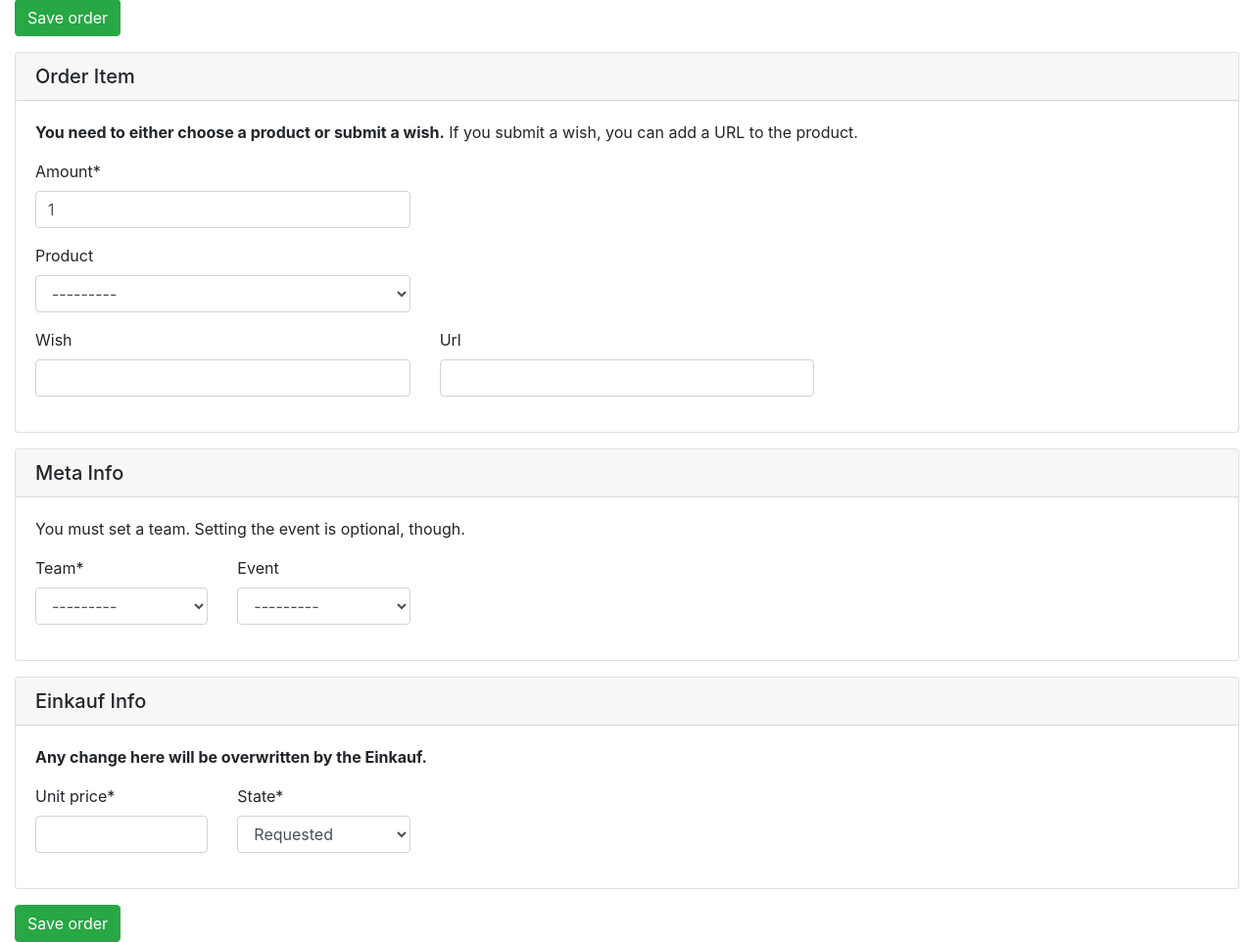
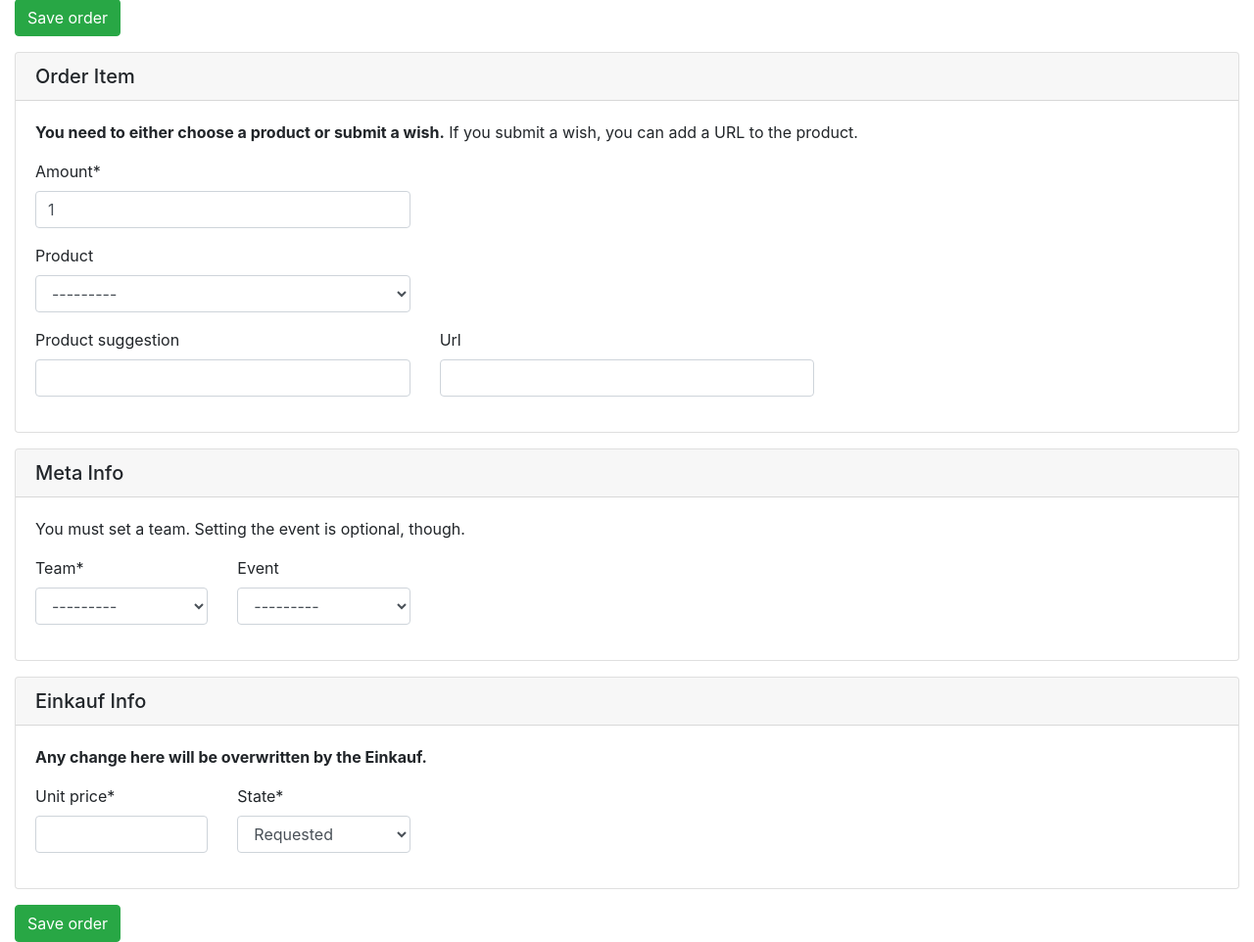
Before and after one commit to c3loc/squirrel, a Django app: page /orders/new in a window 1280 px wide. Shown: the part 121-1083 px from the top of the page at 98% size. Run offline with Django 3.2, Linux system fonts and the light colour scheme; the visitor is signed in with stand-in values (Sample User, id 1); data comes from the database, SQL or seed files in the repository; data that the repository does not hold is empty; some libraries are stand-ins or nearby versions.

Commit message:
feat: rename wish to product suggestion

```diff
--- a/squirrel/orders/forms.py
+++ b/squirrel/orders/forms.py
@@ -9,7 +9,7 @@ class OrderForm(forms.ModelForm):
         fields = [
             "amount",
             "product",
-            "wish",
+            "product_suggestion",
             "url",
             "state",
             "unit_price",
--- a/squirrel/orders/models.py
+++ b/squirrel/orders/models.py
@@ -68,7 +68,7 @@ class Order(models.Model):
     product = models.ForeignKey(
         Product, on_delete=models.PROTECT, null=True, blank=True
     )
-    wish = models.CharField(max_length=255, blank=True)
+    product_suggestion = models.CharField(max_length=255, blank=True)
     url = models.URLField(blank=True)
 
     state = models.CharField(choices=STATE_CHOICES, default="REQ", max_length=30)
@@ -90,9 +90,9 @@ class Order(models.Model):
 
     def clean(self):
         """We need to check if either a product or a free form text are set"""
-        if not self.product and not self.wish:
+        if not self.product and not self.product_suggestion:
             raise ValidationError("An order must have either a product or an item set")
-        elif self.product and self.wish:
+        elif self.product and self.product_suggestion:
             raise ValidationError("An order must not have a product and an item set")
 
     def save(self, *args, **kwargs):
--- a/squirrel/templates/order.html
+++ b/squirrel/templates/order.html
@@ -25,7 +25,7 @@
         </div>
         <div class="row">
           <div class="col-sm-6 col-md-4">
-            {{ form.wish|as_crispy_field }}
+            {{ form.product_suggestion|as_crispy_field }}
           </div>
           <div class="col-sm-6 col-md-4">
             {{ form.url|as_crispy_field }}
```
Also changed, not shown: squirrel/orders/migrations/0012_auto_20191202_2113.py (added).
